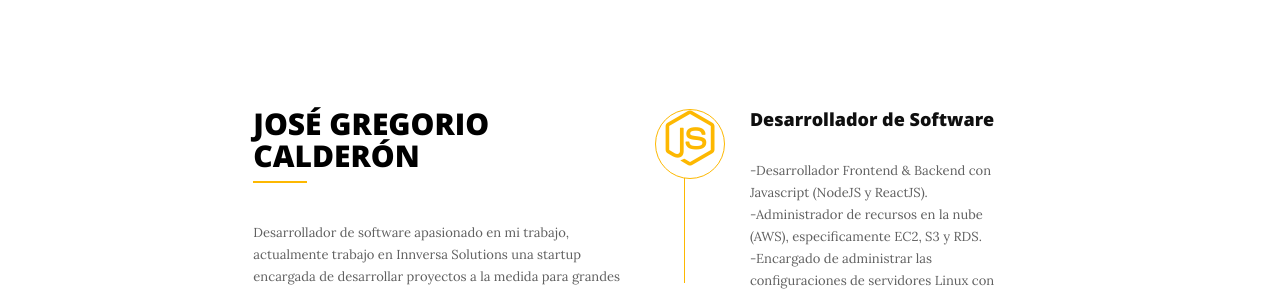
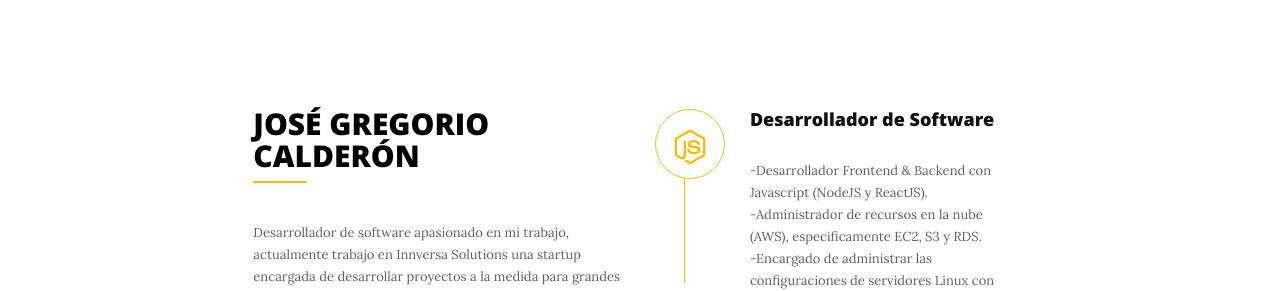
Before and after one commit to josegoyo/josegoyo.github.io, a Jekyll site: the page built from templates/aboutme.md, in a window 1280 px wide. Shown: the part 232-523 px from the top of the page. Built offline with Jekyll 4.4.1, drawn with Linux system fonts in a browser that asks for light colours; nearby versions of some CDN libraries; library files that are not in the unit come from our copies; comment, search, counter and statistics services are not loaded.

Commit message:
Update aboutme.md

```diff
--- a/templates/aboutme.md
+++ b/templates/aboutme.md
@@ -19,7 +19,7 @@ css: "../css/about.css"
                         <div class="feature-box">
                             <div class="clearfix">
                                 <div class="iconset">
-                                    <span class="glyphicon icon"><i class="fab fa-node-js fa-2x"></i></span>
+                                    <span class="glyphicon icon"><i class="fab fa-node-js fa-lg"></i></span>
                                 </div>
                                 <div class="feature-content">
                                     <h4>Desarrollador de Software</h4>
```
